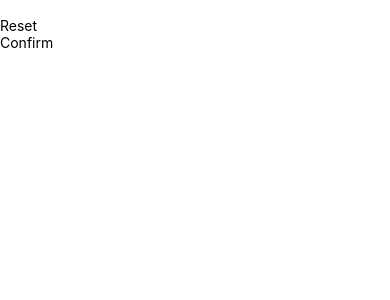
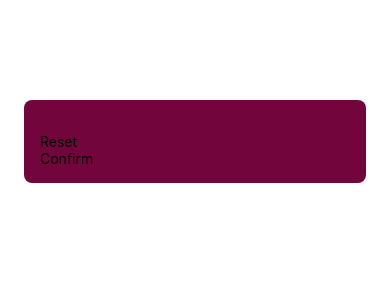
Before and after one commit to adi07rak/React_Native_App-Guess_My_Number_Game, a React Native app: screen / in a window 390 px wide. Shown: the top 300 px of the page. Built offline with nearby package versions, Linux system fonts and the light colour scheme.

Commit message:
Updated with changes : V49

```diff
--- a/App.js
+++ b/App.js
@@ -1,4 +1,3 @@
-import { StatusBar } from 'expo-status-bar';
 import { StyleSheet, Text, View } from 'react-native';
 import StartGameScreen from './screens/StartGameScreen';
 
--- a/screens/StartGameScreen.js
+++ b/screens/StartGameScreen.js
@@ -1,9 +1,9 @@
-import { View, TextInput } from "react-native";
+import { View, TextInput, StyleSheet } from "react-native";
 import PrimaryButton from "../components/PrimaryButton";
 
 function StartGameScreen() {
   return (
-    <View>
+    <View style={styles.inputContainer}>
       <TextInput />
       <PrimaryButton>Reset</PrimaryButton>
       <PrimaryButton>Confirm</PrimaryButton>
@@ -12,3 +12,19 @@ function StartGameScreen() {
 }
 
 export default StartGameScreen;
+
+const styles = StyleSheet.create({
+  inputContainer: {
+    marginHorizontal: 24,
+    marginTop: 100,
+    padding: 16,
+    backgroundColor: "#72063c",
+    borderRadius: 8,
+    elevation: 4, // for shadowing element in android
+    // for IOS: use shadow properties
+    // shadowColor: 'black',
+    // shadowOffset: {width: 0, height: 2},
+    // shadowRadius: 6,
+    // shadowOpacity: 0.25,
+  },
+});
```
Also changed, not shown: components/PrimaryButton.js (+5 -3 lines), 1 other file (tests, documents, lock files or other folders).
